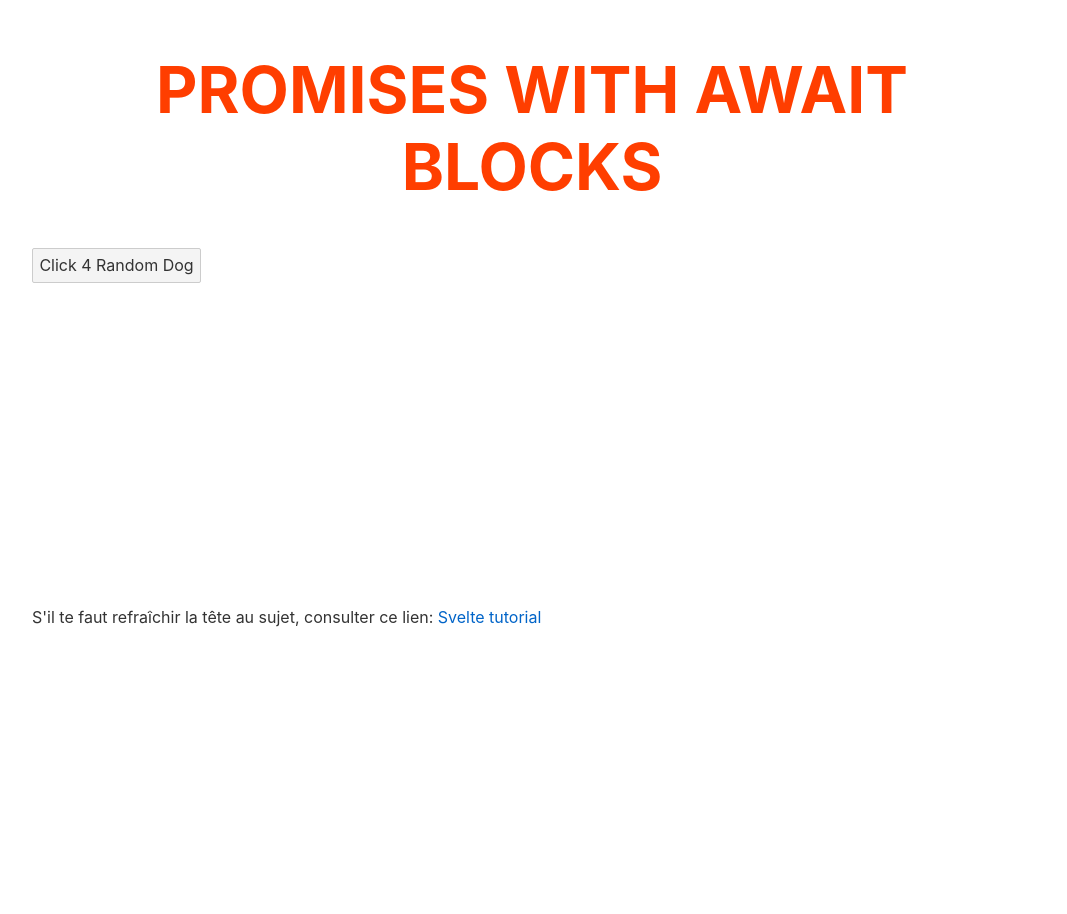
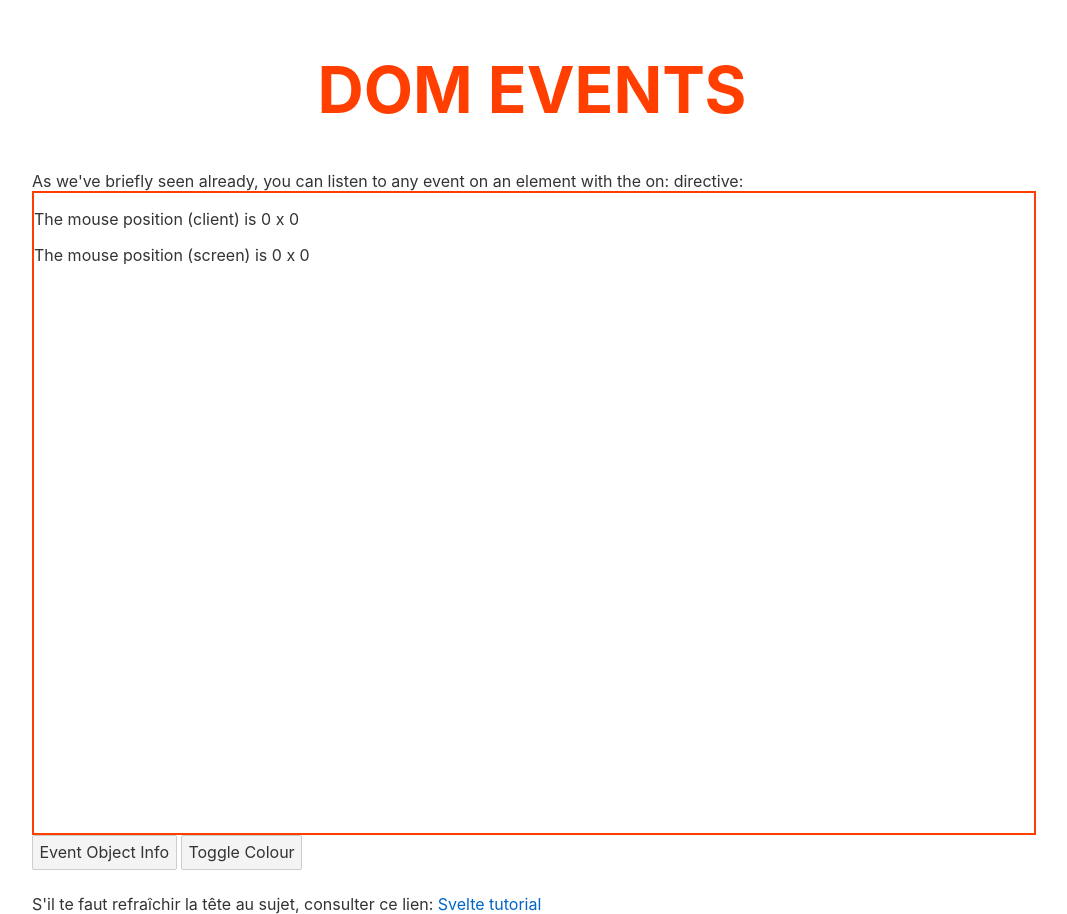
Before and after one commit to GillyRabutTsurwa/svelte-docs-learning, a Svelte app: page / in a window 1280 px wide. Shown: the whole page, without its empty margins (108-1175 px from the left). Before the commit the page ends 800 px from the top, so only its background shows below. Built offline with nearby package versions, Linux system fonts and the light colour scheme; no server answers.

Commit message:
why aren't the colours toggling? I need to fix this

```diff
--- a/src/App.svelte
+++ b/src/App.svelte
@@ -1,23 +1,35 @@
 <script>
-  let title = "Promises With Await Blocks";
+  let title = "DOM Events";
+  let coordinates = {
+    x1: 0,
+    x2: 0,
+    y1: 0,
+    y2: 0
+  };
 
-  async function fetchGoodBois() {
-    try {
-      const response = await fetch("https://dog.ceo/api/breeds/image/random");
-      const data = await response.json();
-      console.log(data);
-      console.log(`Promise Status: ${data.status}`);
-      return data;
-    } catch (error) {
-      console.log(error);
-    }
+  // THIS DOES NOT WORK. No access to the document tree for some reason here. but inside the javascript function it works well
+  let pageText = document.querySelectorAll(".texto");
+
+  // we have access to the event object in svelte
+  function handleMouseMove(e) {
+    coordinates.x1 = e.clientX;
+    coordinates.y1 = e.clientY;
+
+    coordinates.x2 = e.screenX;
+    coordinates.y2 = e.screenY;
   }
 
-  let myPromise = fetchGoodBois();
+  function accessEventObject(e) {
+    console.log(e);
+  }
 
-  function handeClick() {
-    // Still don't understand why we need this line as well as the same one above. Mais sans les deux, ça marche pas. J'ai testé. En tout cas, J'aime ce que j'ai appris.
-    myPromise = fetchGoodBois();
+  function toggleColour() {
+    let pageText = document.querySelectorAll(".texto");
+    pageText.forEach(currentText => {
+      console.log(currentText);
+      console.dir(currentText);
+      currentText.classList.toggle("colourChange");
+    });
   }
 </script>
 
@@ -35,14 +47,14 @@
     text-align: center;
   }
 
-  .promise-container {
-    width: 300px;
-    height: 300px;
+  .code {
+    width: 100%;
+    height: 80vh;
+    border: 2.5px solid #ff3e00;
   }
 
-  img {
-    width: 100%;
-    height: 100%;
+  .colourChange {
+    color: indianred;
   }
 
   @media (min-width: 640px) {
@@ -50,32 +62,26 @@
       max-width: none;
     }
   }
-
-  button {
-    cursor: pointer;
-  }
 </style>
 
 <main>
   <h1>{title}</h1>
-  <div class="docs-read" />
+  <div class="docs-read">
+    As we've briefly seen already, you can listen to any event on an element
+    with the on: directive:
+  </div>
 
-  <div class="code" />
-  <button on:click={handeClick}>Click 4 Random Dog</button>
+  <div on:mousemove={handleMouseMove} class="code">
+    <p class="texto">
+      The mouse position (client) is {coordinates.x1} x {coordinates.y1}
+    </p>
+    <p class="texto">
+      The mouse position (screen) is {coordinates.x2} x {coordinates.y2}
+    </p>
+  </div>
 
-  <div class="promise-container">
-    <!-- Alors que l'on est en train d'accueilir nos données, "Loading good bois", s'affiche. myPromise contient une fonctionne qui consume une promesse. -->
-    {#await myPromise}
-      <p>Loading good bois...</p>
-      <!-- NOTEIMPORTANT: promiseData est la valeur qui renvoie notre fonction. (Ligne 10). -->
-      <!-- Après que nos données sont accueillies, on va rendre une image aléatoire d'un chien -->
-    {:then promiseData}
-      <img src={promiseData.message} alt="Dog" />
-    {:catch error}
-      <!-- Mais si une erreur s'est produite, on va afficher "There was an error" -->
-      <strong>There was an error</strong>
-    {/await}
-  </div>
+  <button on:click={accessEventObject} class="btn">Event Object Info</button>
+  <button on:click={toggleColour} class="btn">Toggle Colour</button>
 
   <p>
     S'il te faut refraîchir la tête au sujet, consulter ce lien:
```
